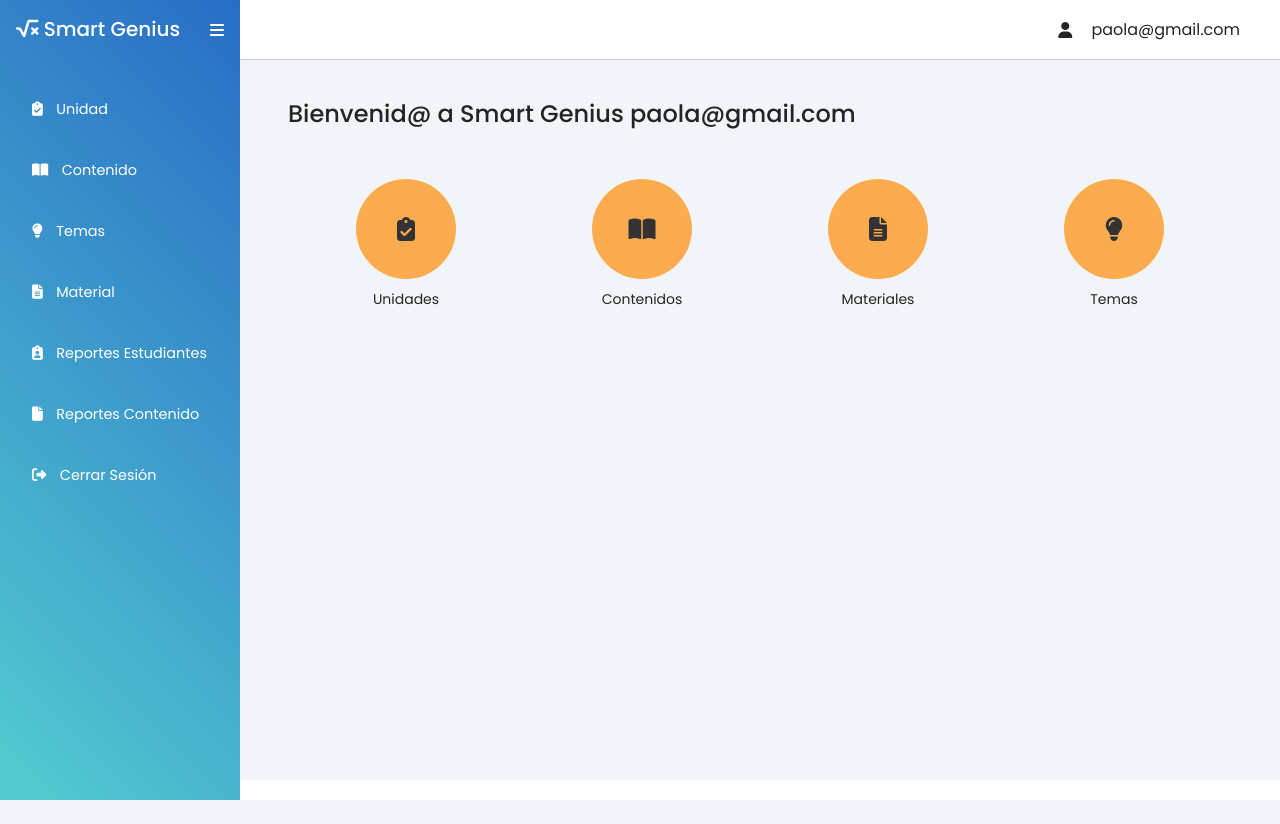
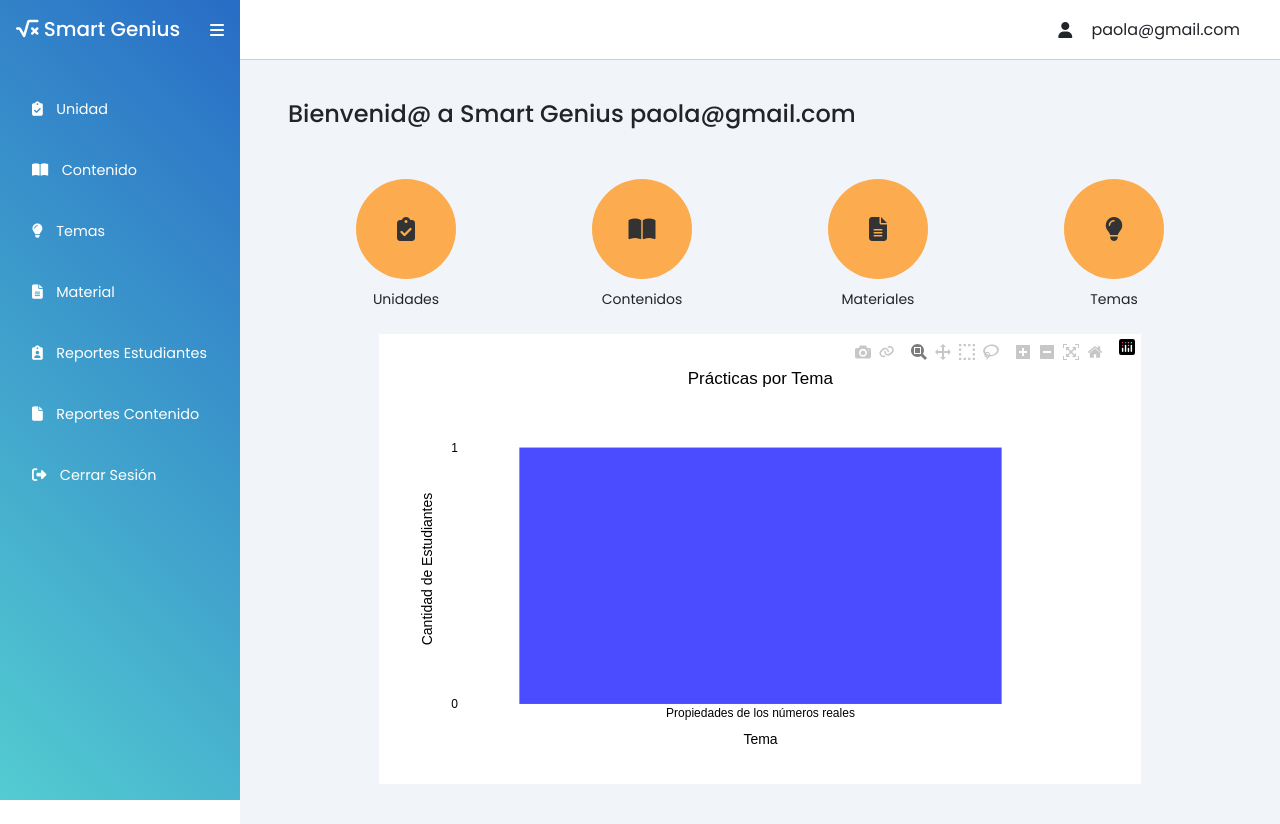
Before and after one commit to dennissezambrano2017/smart-genius, a Django app: page /inicio/ in a window 1280 px wide. Before the commit the page ends 800 px from the top, so only its background shows below. Run offline with Django 4.2, Linux system fonts and the light colour scheme; a user stored in the database is signed in; data comes from the database, SQL or seed files in the repository; some libraries are stand-ins or nearby versions.

Commit message:
Diagrama de barras
Diagrama de barras

```diff
--- a/tasks/templates/inicio.html
+++ b/tasks/templates/inicio.html
@@ -56,6 +56,17 @@
         {% endif %}
         {% endif %}
     </div>
+    {% if user.is_authenticated %}
+    {% if perms.tasks.add_unidad %}
+    <div class="container mt-4">
+        <div class="row justify-content-center">
+            <div class="col-lg-10">
+                {{ grafico_html | safe }}
+            </div>
+        </div>
+    </div>
+    {% endif %}
+    {% endif %}
 
 
 </div>
--- a/tasks/views.py
+++ b/tasks/views.py
@@ -21,6 +21,8 @@
 from isodate import parse_duration
 import requests
 import random
+import pandas as pd
+import plotly.express as px
 
 # Create your views here.
 def home(request):
@@ -151,7 +153,43 @@
 
 @login_required
 def inicio(request):
-    return render(request, 'inicio.html')
+    puntuaciones_usuario = Puntuacion.objects.all()
+    temas_practicados = {}
+    for puntuacion in puntuaciones_usuario:
+        tema_id = puntuacion.tema.id
+        if tema_id in temas_practicados:
+            temas_practicados[tema_id] += 1
+        else:
+            temas_practicados[tema_id] = 1
+    temas_info = []
+    for tema_id, practicas in temas_practicados.items():
+        tema = Tema.objects.get(id=tema_id)
+        tema_dict = {
+            'id': tema_id,
+            'tema': tema.nombre,
+            'cantidad_estudiantes': practicas
+        }
+        temas_info.append(tema_dict)
+
+    df = pd.DataFrame(temas_info)
+    fig = px.bar(df, x='tema', y='cantidad_estudiantes', title='Prácticas por Tema',
+                 color_discrete_sequence=['blue'], opacity=0.7)
+    fig.update_layout(title_x=0.5)
+    fig.update_traces(marker_line_width=0.1)
+    fig.update_layout(yaxis_tickmode='linear', plot_bgcolor='white')
+    fig.update_layout(
+    xaxis_title="Tema",
+    yaxis_title="Cantidad de Estudiantes",
+    yaxis_tickmode='linear',
+    plot_bgcolor='white',
+    font=dict(family="Arial", size=12, color="black"),
+    showlegend=False)
+    grafico_html = fig.to_html(full_html=False)
+    context = {
+        'grafico_html': grafico_html
+    }
+    return render(request, 'inicio.html', context)
+
 # Vista que renderiza la plantilla que lista los unidades registrados
 
 @login_required
```
